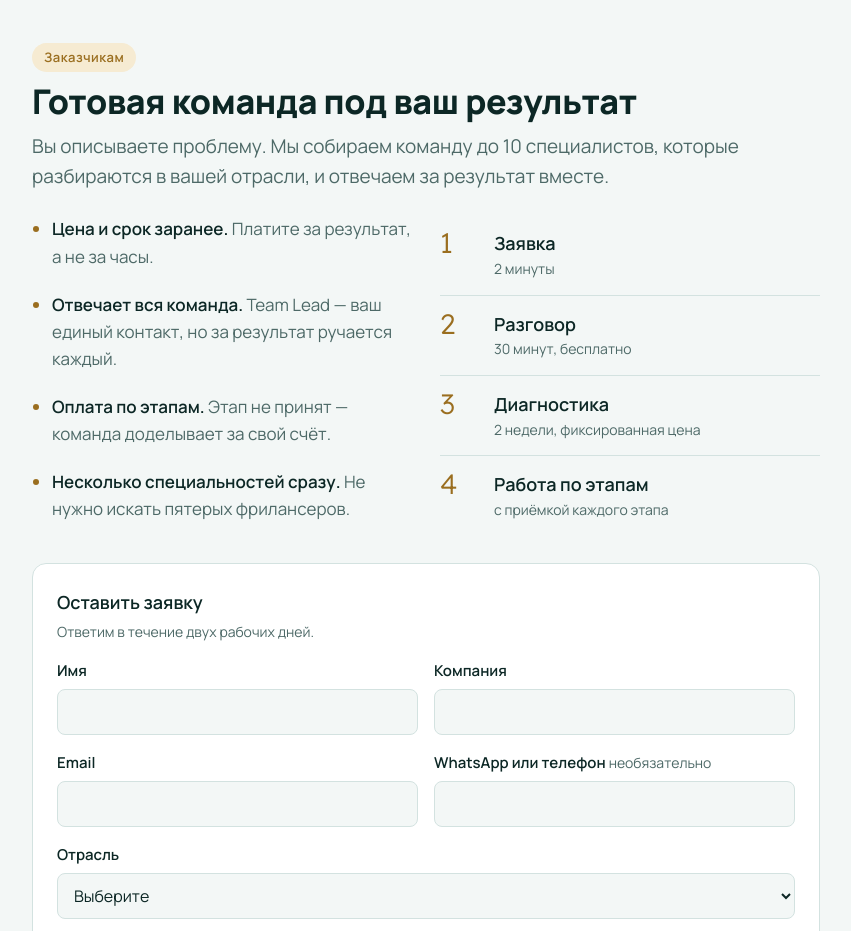
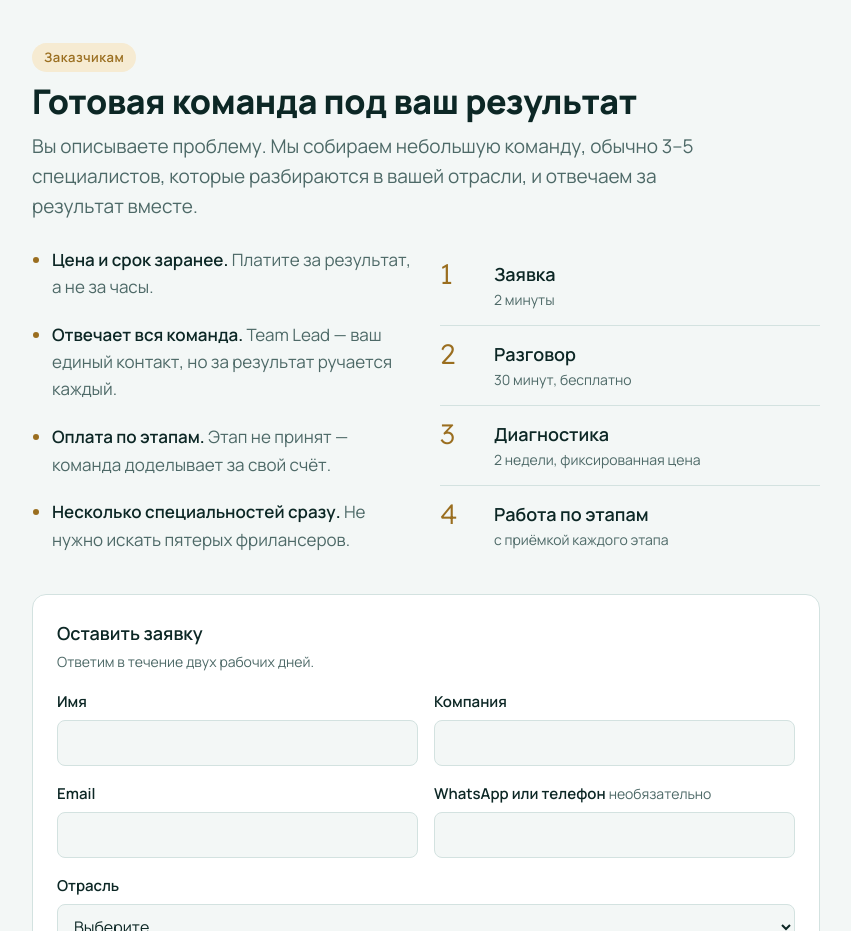
Before and after one commit to amalor-ai/circle, a plain HTML site: page index.html in a window 1280 px wide. Shown: the part 820-1751 px from the top of the page, without its empty margins (214-1065 px from the left). Drawn offline with Linux system fonts and the light colour scheme.

Commit message:
Project teams usually 3-5 people, circles up to 10
Co-Authored-By: Claude Opus 5.5 <noreply@anthropic.com>
Claude-Session: https://claude.ai/code/session_01TyQH9F93H2uKK4nuHDDbrg

```diff
--- a/index.html
+++ b/index.html
@@ -167,7 +167,7 @@ footer{padding-block:36px 48px;border-top:1px solid var(--line);font-size:14px;c
   <div class="head">
     <span class="who g">Заказчикам</span>
     <h2>Готовая команда под ваш результат</h2>
-    <p class="lead">Вы описываете проблему. Мы собираем команду до 10 специалистов, которые разбираются в вашей отрасли, и отвечаем за результат вместе.</p>
+    <p class="lead">Вы описываете проблему. Мы собираем небольшую команду, обычно 3–5 специалистов, которые разбираются в вашей отрасли, и отвечаем за результат вместе.</p>
   </div>
   <div class="cols">
     <ul class="ticks">
```
